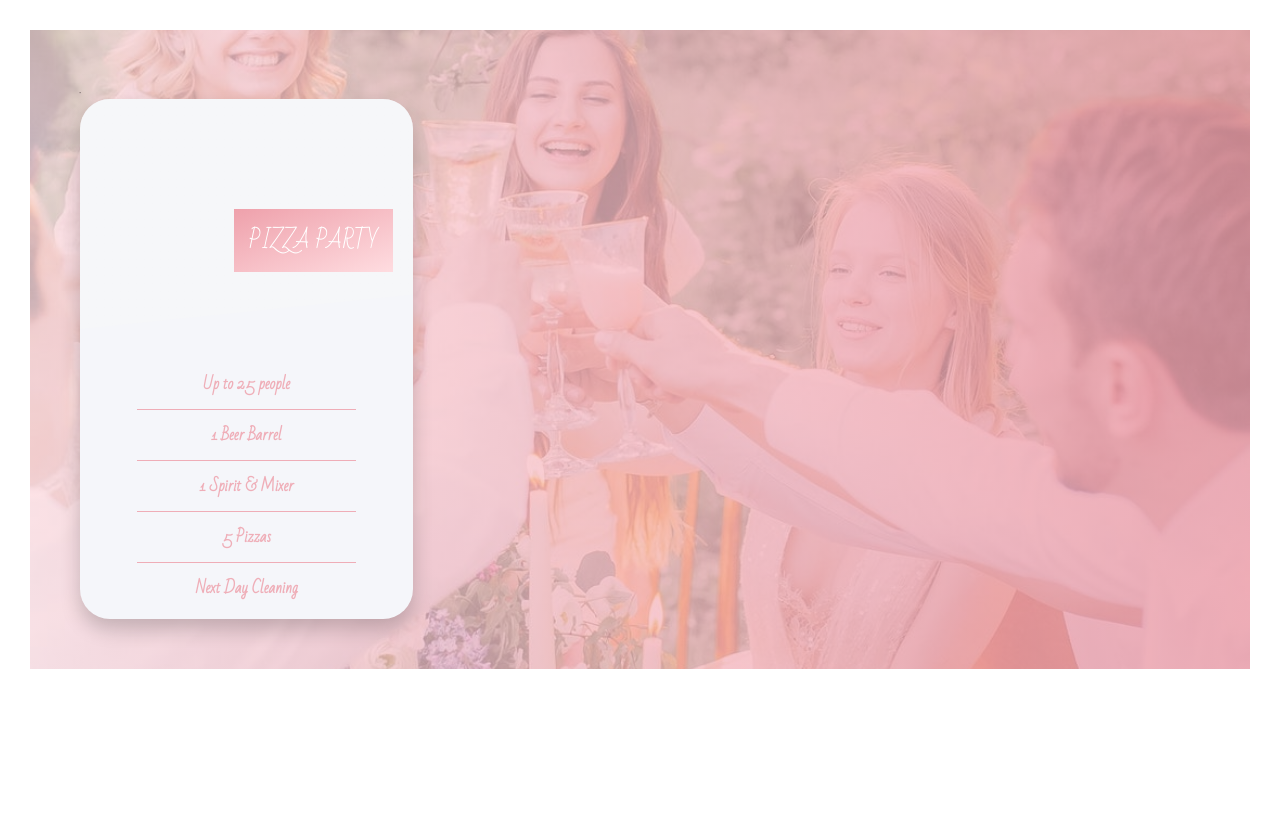
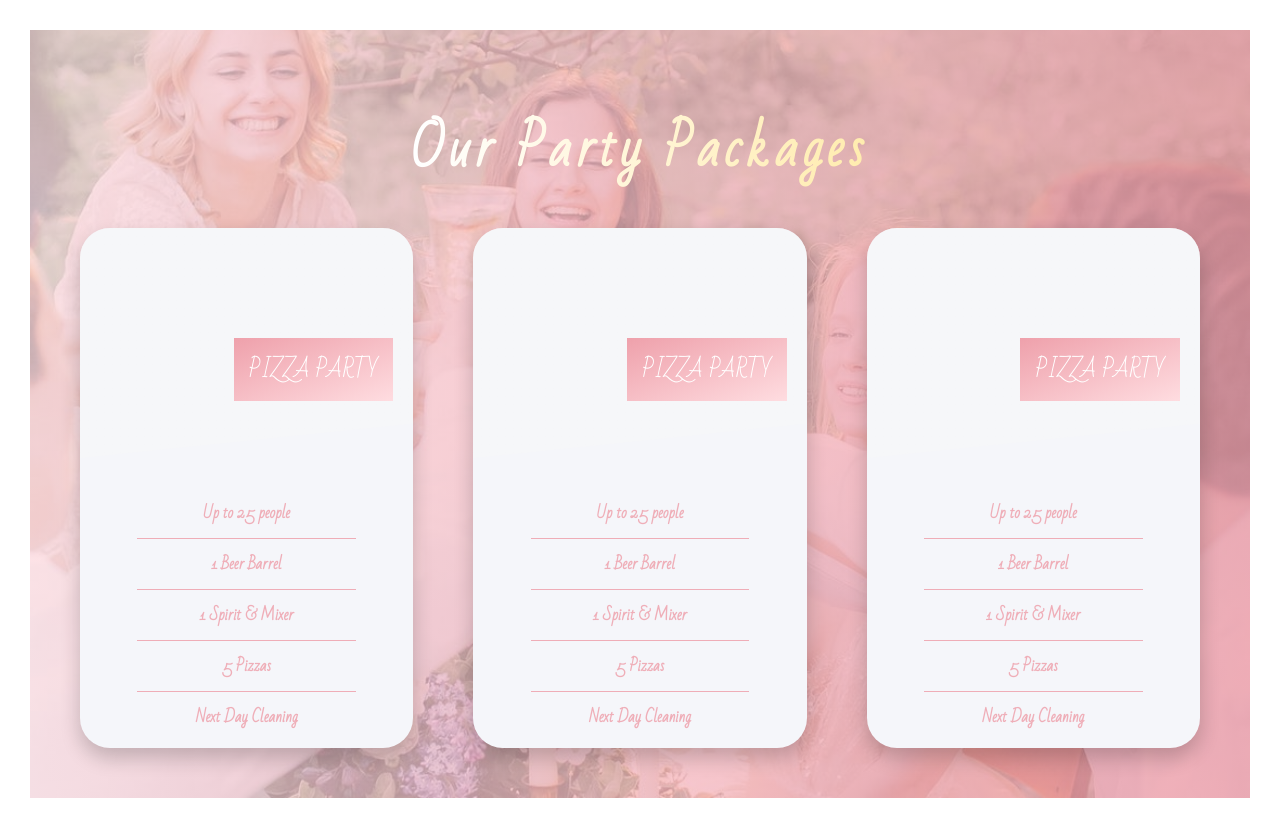
Before and after one commit to talieScript/Party-Flip-Cards, a website: page index.html in a window 1280 px wide. Before the commit the page ends 800 px from the top, so only its background shows below. Drawn offline with Linux system fonts and the light colour scheme.

Commit message:
added title to section and duplicated the cards to fill the space

```diff
--- a/index.html
+++ b/index.html
@@ -14,7 +14,7 @@
     </header>
     <main>
         <section class="section-buy-now-cards">
-            .
+            <h2 class="heading-1">Our Party Packages</h2>
             <div class="row">
                 <div class="col-1-of-3">
                     <div class="card">
@@ -39,7 +39,7 @@
                             </div>
                         </div>
                          <!-- card back -->
-                         <div class="card__side card__side--back card__side--back--1">
+                        <div class="card__side card__side--back card__side--back--1">
                             <div class="card__cta">
                                 <div class="card__price-box">
                                     <p class="card__price-only">only</p>
@@ -49,8 +49,75 @@
                             </div>
                         </div>
                     </div>
-                <div class="column-1-of-3"></div>
-                <div class="column-1-of-3"></div>
+                </div>
+                <div class="col-1-of-3">
+                    <div class="card">
+                        <!-- Card front  -->
+                        <div class="card__side card__side--front">
+                            <div class="card__picture card__picture--1">
+                                &nbsp;
+                            </div>
+                            <h4 class="card__heading">
+                                <span class="card__heading--span card__heading--span--1">
+                                        Pizza Party
+                                </span>
+                            </h4>
+                            <div class="card__details">
+                                <ul>
+                                    <li>Up to 25 people</li>
+                                    <li>1 Beer Barrel</li>
+                                    <li>1 Spirit & Mixer</li>
+                                    <li>5 Pizzas</li>
+                                    <li>Next Day Cleaning</li>
+                                </ul>
+                            </div>
+                        </div>
+                        <!-- card back -->
+                        <div class="card__side card__side--back card__side--back--1">
+                            <div class="card__cta">
+                                <div class="card__price-box">
+                                    <p class="card__price-only">only</p>
+                                    <p class="card__price-value">£297</p>
+                                </div>
+                                <a href="#popup" class="btn btn--animated btn--primary">Buy Now</a>
+                            </div>
+                        </div>
+                    </div>
+                </div>
+                <div class="col-1-of-3">
+                    <div class="card">
+                        <!-- Card front  -->
+                        <div class="card__side card__side--front">
+                            <div class="card__picture card__picture--1">
+                                &nbsp;
+                            </div>
+                            <h4 class="card__heading">
+                                <span class="card__heading--span card__heading--span--1">
+                                        Pizza Party
+                                </span>
+                            </h4>
+                            <div class="card__details">
+                                <ul>
+                                    <li>Up to 25 people</li>
+                                    <li>1 Beer Barrel</li>
+                                    <li>1 Spirit & Mixer</li>
+                                    <li>5 Pizzas</li>
+                                    <li>Next Day Cleaning</li>
+                                </ul>
+                            </div>
+                        </div>
+                        <!-- card back -->
+                        <div class="card__side card__side--back card__side--back--1">
+                            <div class="card__cta">
+                                <div class="card__price-box">
+                                    <p class="card__price-only">only</p>
+                                    <p class="card__price-value">£297</p>
+                                </div>
+                                <a href="#popup" class="btn btn--animated btn--primary">Buy Now</a>
+                            </div>
+                        </div>
+                    </div>
+                </div>
             </div>
         </section>
     </main>
--- a/sass/abstracts/variables.scss
+++ b/sass/abstracts/variables.scss
@@ -5,8 +5,6 @@ $primary-color-light: #ffdbdfb3;
 
 $white-color: #f5f6fa;
 
-
-
 // grid variables
 $gutter-vertical: 8rem;
 $gutter-vertical-small: 6rem;
--- /dev/null
+++ b/sass/base/typography.scss
@@ -0,0 +1,16 @@
+.heading-1 {
+    text-align: center;
+    padding: 2rem 3rem;
+    margin-bottom: 1rem;
+    font-size: 5rem;
+    letter-spacing: .5rem;
+    font-weight: 600;
+    transform: skew(-3deg);
+    background: #FFEFBA;  /* fallback for old browsers */
+    background: -webkit-linear-gradient(to right, #FFFFFF, #FFEFBA);  /* Chrome 10-25, Safari 5.1-6 */
+    background: linear-gradient(to right, #ffffff 30%, rgb(255, 222, 115)); /* W3C, IE 10+/ Edge, Firefox 16+, Chrome 26+, Opera 12+, Safari 7+ */
+
+    background-clip: text;
+    -webkit-background-clip: text;
+    color: transparent;
+}
--- a/sass/main.scss
+++ b/sass/main.scss
@@ -4,6 +4,8 @@
 
 // base
 @import "base/base.scss";
+@import "base/typography.scss";
+
 
 // components
 @import "components/cards.scss";
```
Also changed, not shown: css/style.css.
